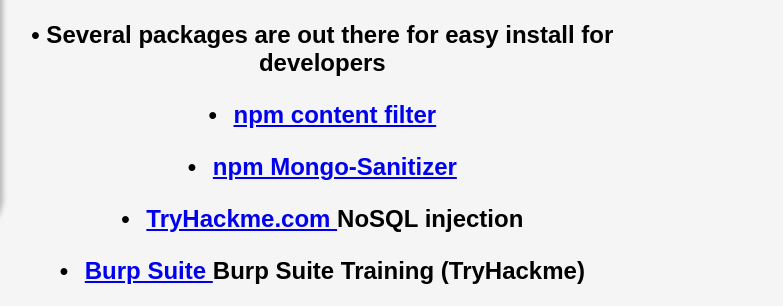
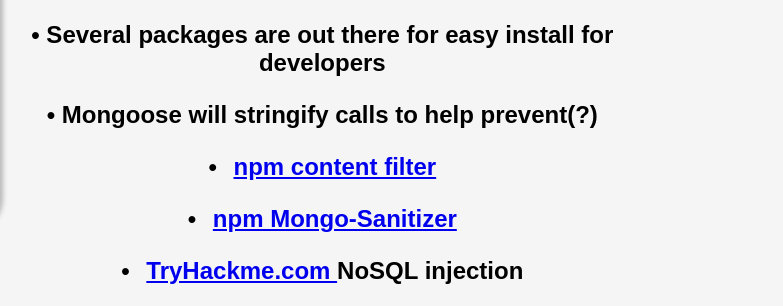
Before and after one commit to kirksurber1/ethics, a plain HTML site: page security.html in a window 1280 px wide. Shown: the part 1377-1683 px from the top of the page, 497-1280 px from the left. Drawn offline with Linux system fonts and the light colour scheme.

Commit message:
added mongodb bullet point in security

```diff
--- a/security.html
+++ b/security.html
@@ -88,6 +88,7 @@
                 <h2>For NoSQL</h2>
                 <p class="bulletPoint">•  Sanitize url using filters or "sanitizers" prevent things like /users/{$ne: null}</p>
                 <p class="bulletPoint">•  Several packages are out there for easy install for developers</p>
+                <p class="bulletPoint">•  Mongoose will stringify calls to help prevent(?)</p>
                 <p class="bulletPoint">•  <a href="https://www.npmjs.com/package/content-filter">npm content filter</a></p>
                 <p class="bulletPoint">•  <a href="https://github.com/vkarpov15/mongo-sanitize">npm Mongo-Sanitizer</a></p>
                 <p class="bulletPoint">•  <a href="https://tryhackme.com/r/room/nosqlinjectiontutorial">TryHackme.com </a>NoSQL injection</p>
```
